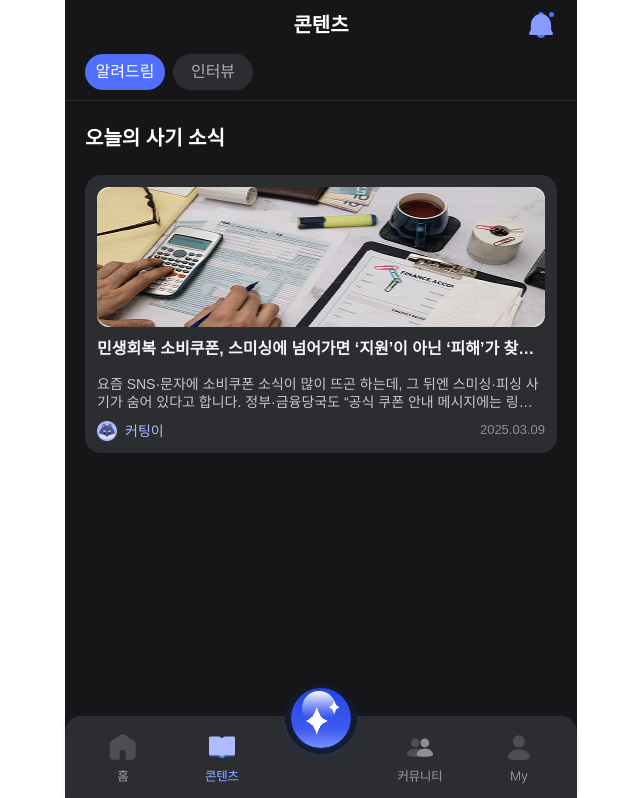
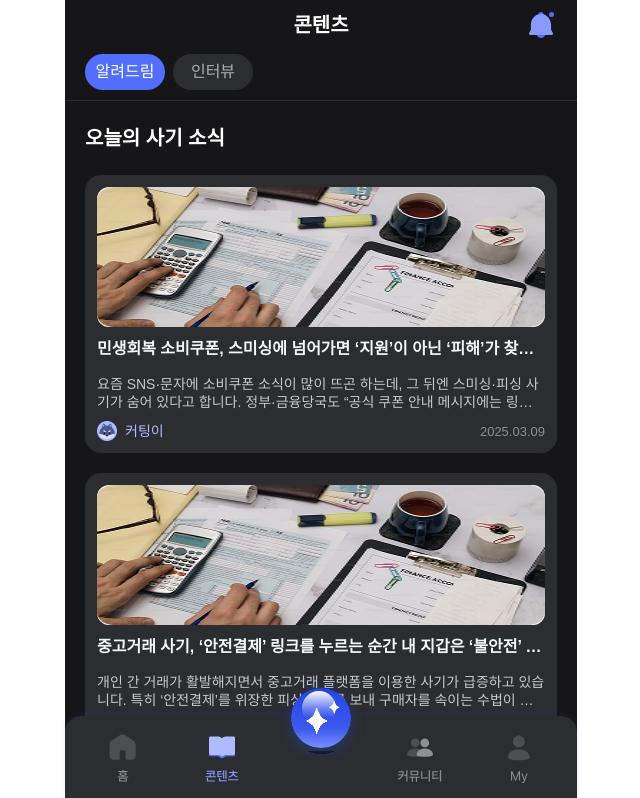
Before and after one commit to Central-MakeUs/CheatKey-Front, a React (Vite) app in the folder web/: page /content in a window 1280 px wide. Shown: the top 798 px of the page, without its empty margins (319-959 px from the left). Built offline with nearby package versions, Linux system fonts and the light colour scheme; a web font is replaced by a local one; what @webview-bridge/web would draw is missing.

Commit message:
feat: 콘텐츠 리스트 뷰 등장 애니메이션 구현

```diff
--- a/web/src/mocks/mockContentsData.ts
+++ b/web/src/mocks/mockContentsData.ts
@@ -1,4 +1,5 @@
 import mock_article_1 from "@/assets/mock/article_mock_1.png";
+
 export const articleData = [
   {
     title:
@@ -23,18 +24,57 @@ export const articleData = [
         contents:
           "하지만 신청이 다가오면서 정부가 직접 피싱문자에 대한 경고를 나섰습니다. 공식 안내 메시지에는 직접 설치나 가이드를 유도하는 URL 링크가 없으며 앱 설치를 따로 하지 않으니 URL이 있으면 절대 들어가지 말라는 이야기였어요.",
       },
+    ],
+  },
+  {
+    title:
+      "중고거래 사기, ‘안전결제’ 링크를 누르는 순간 내 지갑은 ‘불안전’ :벽돌:",
+    original: null,
+    date: "2025.07.15",
+    image: mock_article_1,
+    sections: [
       {
-        subtitle: ":흰색_확인_표시: (3) 요즘 유행하는 스미싱 수법 3가지",
+        subtitle: "“안전결제 링크라면서요... 근데 왜 돈은 사기꾼에게 갔죠?”",
+        contents:
+          "개인 간 거래가 활발해지면서 중고거래 플랫폼을 이용한 사기가 급증하고 있습니다. 특히 ‘안전결제’를 위장한 피싱 링크를 보내 구매자를 속이는 수법이 기승을 부리고 있어 각별한 주의가 필요합니다.",
+      },
+      {
+        subtitle: ":돋보기: 가짜 안전결제 사이트 구별법",
         contents: [
-          "• 스미싱 링크 + 악성앱 설치: 문자에 “소비쿠폰 신청 안내 http://...”처럼 URL이 들어있고, 누르자마자 악성앱이 설치되어 → 개인정보/카드정보 탈취 → 계좌 이체 또는 개인정보 유출에 악용",
-          "• 유료 부가서비스 착각 가입 유도: 포털·블로그에서 소비쿠폰 보려고 하다 → 개인정보 빼가고 자동 유료결제되는 ‘보험몰’ 창으로 유도",
-          "• 기관 사칭 + 개인정보 과도 요구: “카드사/은행 사칭 메시지로 ‘신분증·계좌번호 입력하라’고 유도” → 정체 모를 사이트에 정보 입력 → 금융 피해 이어짐",
+          "• URL 확인: 공식 사이트 주소와 미세하게 다른 철자를 사용합니다. (예: pay.naver.com -> pay.navers.com)",
+          "• 과도한 개인정보 요구: 결제를 위해 계좌 비밀번호나 신분증 사진 전체를 요구하지 않습니다.",
+          "• 외부 링크 유도: 플랫폼 내 공식 채팅이 아닌 카카오톡 등 외부 메신저로 유도해 링크를 전달합니다.",
         ],
       },
       {
-        subtitle: ":메모: 정리하자면!",
+        subtitle: ":방패: 피해 예방을 위한 행동 수칙",
         contents:
-          "쿠폰 조회는 카드사 앱·행안부 콜센터·읍면동 방문만 유효해요. 금융사·은행에는 URL 문자가 들어가지 않아요! 보안 설정 강화(안드로이드 자동 차단, 백신 설치 등)도 꼭 확인하세요. 민생회복 소비쿠폰은 정말 ‘회복을 위한 지원금’입니다. 하지만 허위 사이트·링크·앱 설치는 회복이 아닌 낭패를 부를 수 있습니다. “링크? 절대 NO, 공식 창구로만 신청하세요.” 이 경고가 내 정보와 지갑을 지키는 진짜 소비쿠폰이래요.",
+          "거래는 반드시 플랫폼에서 제공하는 공식 채팅 기능과 안전결제 시스템을 이용하세요. 판매자가 외부 링크로 결제를 유도한다면 즉시 거래를 중단하고 신고하는 것이 가장 안전합니다. ‘조금 싸게 사려다’가 아닌, ‘안전하게 사자’는 마음가짐이 중요합니다.",
+      },
+    ],
+  },
+  {
+    title:
+      "“월 수익률 50% 보장!” 주식 리딩방의 유혹, 그 끝은 ‘쪽박’ :그래프_아래로:",
+    original: null,
+    date: "2025.06.22",
+    image: mock_article_1,
+    sections: [
+      {
+        subtitle:
+          "“유명 주식 전문가라 믿고 투자했는데, 상장폐지된 종목이었어요.”",
+        contents:
+          "고수익을 미끼로 투자자들을 유혹하는 불법 주식 리딩방이 성행하고 있습니다. 가짜 성공사례와 조작된 수익률 인증으로 신뢰를 쌓은 뒤, 특정 종목 투자를 유도해 투자금을 가로채는 방식입니다.",
+      },
+      {
+        subtitle: ":경찰차_조명: 불법 리딩방의 전형적인 수법",
+        contents:
+          "무료 추천주로 소액의 수익을 맛보게 한 뒤, 더 큰 수익을 얻으려면 유료 VIP방에 가입해야 한다며 고액의 가입비를 요구합니다. 이후 비상장주식이나 작전주 투자를 권유하며 투자금을 입금받은 뒤 잠적하는 것이 주된 패턴입니다.",
+      },
+      {
+        subtitle: ":체크_표시: 이것만은 기억하세요",
+        contents:
+          "‘원금 보장’, ‘확정 고수익’ 등 비현실적인 수익률을 제시하는 곳은 100% 사기입니다. 금융감독원 정식 인가 업체인지 반드시 확인하고, SNS나 오픈채팅방을 통한 투자 권유는 일단 의심해야 합니다. 투자의 책임은 본인에게 있으며, 세상에 공짜 점심은 없습니다.",
       },
     ],
   },
@@ -51,26 +91,58 @@ export const interviewData = [
       {
         subtitle: ":생각하는_얼굴: “너 ai 아니지? 정말 사람 맞아?”",
         contents:
-          "얼마 전 한 글로벌 AI 대회에서 한국 스타트업이 만든 AI 성우 모델이 사람보다 더 감동적으로 시를 낭송해 전 세계 심사위원들을 놀라게 했습니다. 또 다른 AI는 불과 3초짜리 음성 샘플만 듣고도, 대상자의 말투·억양·감정까지 완벽히 복제해 “진짜와 구분이 불가능하다”는 평가를 받았고요.\n이처럼 AI는 이제 단순한 도구가 아니라, 사람을 대신해 감정을 표현하고, 신뢰를 만들며, 심지어 사람을 설득까지 할 수 있는 수준으로 발전하고 있어요.\n하지만, 문제는 여기서 시작됩니다. 그 '신뢰'와 '감동'이 사기를 위한 연기에 쓰인다면요?\n최근 들어, 이 놀라운 기술력이 보이스피싱, 딥페이크 영상, 투자 권유, 로맨스 스캠 등 다양한 방식으로 악용되면서, 이제는 “정말 사람 맞아?”라고 물어야 하는 시대,\nAI 사기 리스크 시대가 도래했습니다. :비명:",
+          "얼마 전 한 글로벌 AI 대회에서 한국 스타트업이 만든 AI 성우 모델이 사람보다 더 감동적으로 시를 낭송해 전 세계 심사위원들을 놀라게 했습니다. 이처럼 AI는 이제 단순한 도구가 아니라, 사람을 대신해 감정을 표현하고, 신뢰를 만들며, 심지어 사람을 설득까지 할 수 있는 수준으로 발전하고 있어요. 하지만, 문제는 여기서 시작됩니다. 그 '신뢰'와 '감동'이 사기를 위한 연기에 쓰인다면요?",
       },
       {
         subtitle:
           ":메모: “AI로 만드는 딥페이크 목소리·영상, 이제 보이스피싱·투자 사기를 더 정교하게 만들어버리고 있어요.”",
         contents:
-          ":연필2: 한국은 상반기만 해도 AI 기반 보이스피싱·딥페이크 투자 사기로 인해 약 6,421억 원의 피해가 신고되었고, 올해 말엔 1조 원도 넘을 가능성이 크다고 합니다.\n딥페이크 기술과 AI모델이 악용되면 우리가 상상하는 그 이상으로 피해 규모가 커질 수 있다는 사실, 알고 계셨나요?",
+          "한국은 상반기만 해도 AI 기반 보이스피싱·딥페이크 투자 사기로 인해 약 6,421억 원의 피해가 신고되었고, 올해 말엔 1조 원도 넘을 가능성이 크다고 합니다. 딥페이크 기술과 AI모델이 악용되면 우리가 상상하는 그 이상으로 피해 규모가 커질 수 있다는 사실, 알고 계셨나요?",
+      },
+    ],
+  },
+  {
+    title: ":깨진_하트: AI가 만든 완벽한 연인, 그의 목적은 당신의 ‘돈’이었다",
+    original:
+      "https://www.fss.or.kr/fss/bbs/B0000207/view.do?nttId=130095&menuNo=200690",
+    date: "2025.07.01",
+    image: mock_article_1,
+    sections: [
+      {
+        subtitle: ":편지: “AI 프로필과 AI 챗봇으로 무장한 로맨스 스캠의 진화”",
+        contents:
+          "AI가 생성한 매력적인 프로필 사진과 다정한 대화를 자동으로 생성하는 챗봇으로 무장한 신종 로맨스 스캠이 등장했습니다. 사기꾼들은 AI를 이용해 수십 명과 동시에 개인화된 대화를 나누며 신뢰를 쌓고, 결정적인 순간에 ‘긴급한 수술비’, ‘사업 자금’ 등을 요구하며 돈을 편취합니다.",
       },
       {
-        subtitle: ":직소: AI 사기, 세 가지 핵심 이슈",
+        subtitle: ":빨간_깃발: AI 로맨스 스캠의 위험 신호",
         contents: [
-          "(1) 보이스피싱이 AI로 진화했다\n‘딥보이스’ 기술을 통해 고인의 목소리나 기업 임원 음성을 복제해 보험·금융 거래를 유도합니다.\n상반기 AI 보이스피싱만 6,421억 원 피해, 올해 안에 1조 원 돌파 가능성\n\n이제는 “은행 가자”가 아니라, “AI 목소리 쓰는 보이스피싱 주의”가 공식 권고될 수준입니다.",
-          "(2) ‘딥페이크 성범죄’ 단속 증가\n경찰청이 AI로 생성된 성적 허위 영상물에 대해 올해 상반기 963명 검거, 59명 구속하며 전년 대비 260% 증가\n연령대별 대부분이 10대·20대(93.1%), 11~31% 성범죄형 사기가 AI로 마구 퍼지고 있어요.",
-          "(3) ‘투자 사기’에 AI 신사업까지 등장\n서울경찰청이 “외국계 AI 친환경 신사업이라며 투자금을 모았다가 사기로 수백 명 피해, 피해액 수천억 원 추산” 사건을 수사 중입니다.\n특히 캄보디아 기반 AI 연애·투자 로맨스스캠도 활개 중이고, 피해금액이 120억 원을 돌파한 사례도 나왔습니다.",
+          "• 완벽하지만 비현실적인 프로필: 외모, 직업, 배경 등이 비현실적으로 완벽합니다.",
+          "• 빠른 감정 표현: 만난 지 얼마 안 돼서 과도한 애정 표현과 미래를 약속합니다.",
+          "• 영상 통화 기피: 다양한 핑계로 얼굴을 직접 보여주는 영상 통화를 피합니다.",
+          "• 금전 요구: 결국 어떤 이유로든 돈을 요구하는 것이 최종 목적입니다.",
         ],
       },
+    ],
+  },
+  {
+    title:
+      ":은행: “검찰청입니다” AI 목소리에 속아 전 재산을... 기관 사칭의 현재",
+    original:
+      "https://www.police.go.kr/user/bbs/BD_selectBbs.do?q_bbsCode=1036&q_bbscttSn=20231128103947238",
+    date: "2025.05.18",
+    image: mock_article_1,
+    sections: [
       {
-        subtitle: "",
+        subtitle:
+          ":경찰관: “딥보이스 기술은 이제 단순한 음성 변조가 아닙니다. 신뢰 그 자체를 복제합니다.”",
         contents:
-          "아직까지는 구체적인 정책이나 규정이 없어 더욱 피해가 커지고 있는 상황...\n그전까지는 조심 또 조심할 수밖에 없으니 \n다시 한번 물어볼게요.\n\n“지금 전화 건 당신, ai가 아니라 사람 맞죠?”",
+          "“아버님 목소리와 똑같아서 의심조차 못 했어요.” 딥보이스 기술이 발전하면서, 이제는 가족이나 금융기관, 수사기관 담당자의 목소리를 완벽하게 복제하여 사기에 이용하는 사례가 늘고 있습니다. AI가 텍스트만으로 특정인의 억양과 말투를 학습해 실시간으로 대화를 생성하기 때문에, 기존의 보이스피싱보다 훨씬 더 알아채기 어렵습니다.",
+      },
+      {
+        subtitle:
+          ":전화기_수신기: “낯선 전화보다 ‘아는’ 목소리가 더 위험할 수 있습니다.”",
+        contents:
+          "전화금융사기(보이스피싱)는 이제 ‘모르는 번호’만 경계해서 될 일이 아닙니다. AI 기술은 사회적 신뢰의 근간을 흔들고 있습니다. 출처가 불분명한 앱 설치를 요구하거나, 자금 이체를 유도한다면, 그 목소리가 아무리 익숙하더라도 전화를 끊고 반드시 공식적인 채널을 통해 사실 관계를 확인해야 합니다.",
       },
     ],
   },
--- a/web/src/pages/article/ContentListPage.tsx
+++ b/web/src/pages/article/ContentListPage.tsx
@@ -8,13 +8,25 @@ import { CategoryTagGroup } from "@/components/common/CategoryTagGroup";
 import authorProfile from "@/assets/icons/temporary_profile_pic.png";
 
 import { articleData, interviewData } from "@/mocks/mockContentsData";
+
 export type ContentCategory = "알려드림" | "인터뷰";
+
+const containerVariants = {
+  hidden: { opacity: 0 },
+  visible: {
+    opacity: 1,
+    transition: {
+      delayChildren: 0.2,
+      staggerChildren: 0.1,
+    },
+  },
+};
 
 export const ContentListPage = () => {
   const [articleCategory, setArticleCategory] =
     useState<ContentCategory>("알려드림");
   return (
-    <div className="bg-bg-100 min-h-screen pb-21">
+    <div className="bg-bg-100 min-h-screen pb-29">
       {/** TODO: @Ki-Tak 추후에 알림 버튼 함수 수정해야함 */}
       <AppHeader title="콘텐츠" onNotification={() => console.log("알림")} />
       <CategoryTagGroup
@@ -37,7 +49,16 @@ export const ContentListPage = () => {
             : "실제 피해 사례를 모아봤어요"}
         </motion.h2>
       </AnimatePresence>
-      <main className="flex h-fit w-full flex-col gap-5 px-5">
+      <main>
+        <AnimatePresence mode="wait">
+          <motion.div
+            key={articleCategory}
+            variants={containerVariants}
+            initial="hidden"
+            animate="visible"
+            exit={{ opacity: 0 }}
+            className="flex h-fit w-full flex-col gap-5 px-5"
+          >
             {articleCategory === "알려드림" &&
               articleData.map((data) => (
                 <ContentPreview
@@ -60,6 +81,8 @@ export const ContentListPage = () => {
                   contents={data.sections[0].contents as string}
                 />
               ))}
+          </motion.div>
+        </AnimatePresence>
       </main>
     </div>
   );
@@ -73,6 +96,11 @@ interface ContentPreviewProps {
   original: string | null;
 }
 
+const itemVariants = {
+  hidden: { y: 20, opacity: 0 },
+  visible: { y: 0, opacity: 1 },
+};
+
 const ContentPreview = ({
   title,
   contents,
@@ -80,7 +108,10 @@ const ContentPreview = ({
   date,
   original,
 }: ContentPreviewProps) => (
-  <article className="bg-bg-50 flex flex-col gap-2.5 rounded-2xl p-3">
+  <motion.article
+    variants={itemVariants}
+    className="bg-bg-50 flex flex-col gap-2.5 rounded-2xl p-3"
+  >
     <img
       src={image}
       alt={`${title}의 미리보기 이미지`}
@@ -92,18 +123,23 @@ const ContentPreview = ({
     <p className="body-5-regular text-gray-system-400 line-clamp-2 text-ellipsis">
       {contents}
     </p>
-    <footer className="flex w-full justify-between">
-      <div className="flex items-center gap-2">
+    <footer className="flex w-full items-center justify-between">
+      <div className="body-4-medium flex items-center gap-2">
         <img
           src={authorProfile}
           alt="콘텐츠 작성자의 프로필"
           className="h-5 w-5"
         />
-        <p className="body-4-medium text-primary-200">
-          {original === null ? "커팅이" : "AI Jazeera"}
-        </p>
+
+        <p className="text-primary-200">커팅이</p>
+        {original !== null && (
+          <>
+            <div className="bg-gray-system-700 h-5 w-[0.5px]" />
+            <span className="text-gray-system-600">참고자료</span>
+          </>
+        )}
       </div>
       <time className="caption-2-regular text-gray-system-600">{date}</time>
     </footer>
-  </article>
+  </motion.article>
 );
```
Lines whose indentation alone changed are shown as unchanged.
